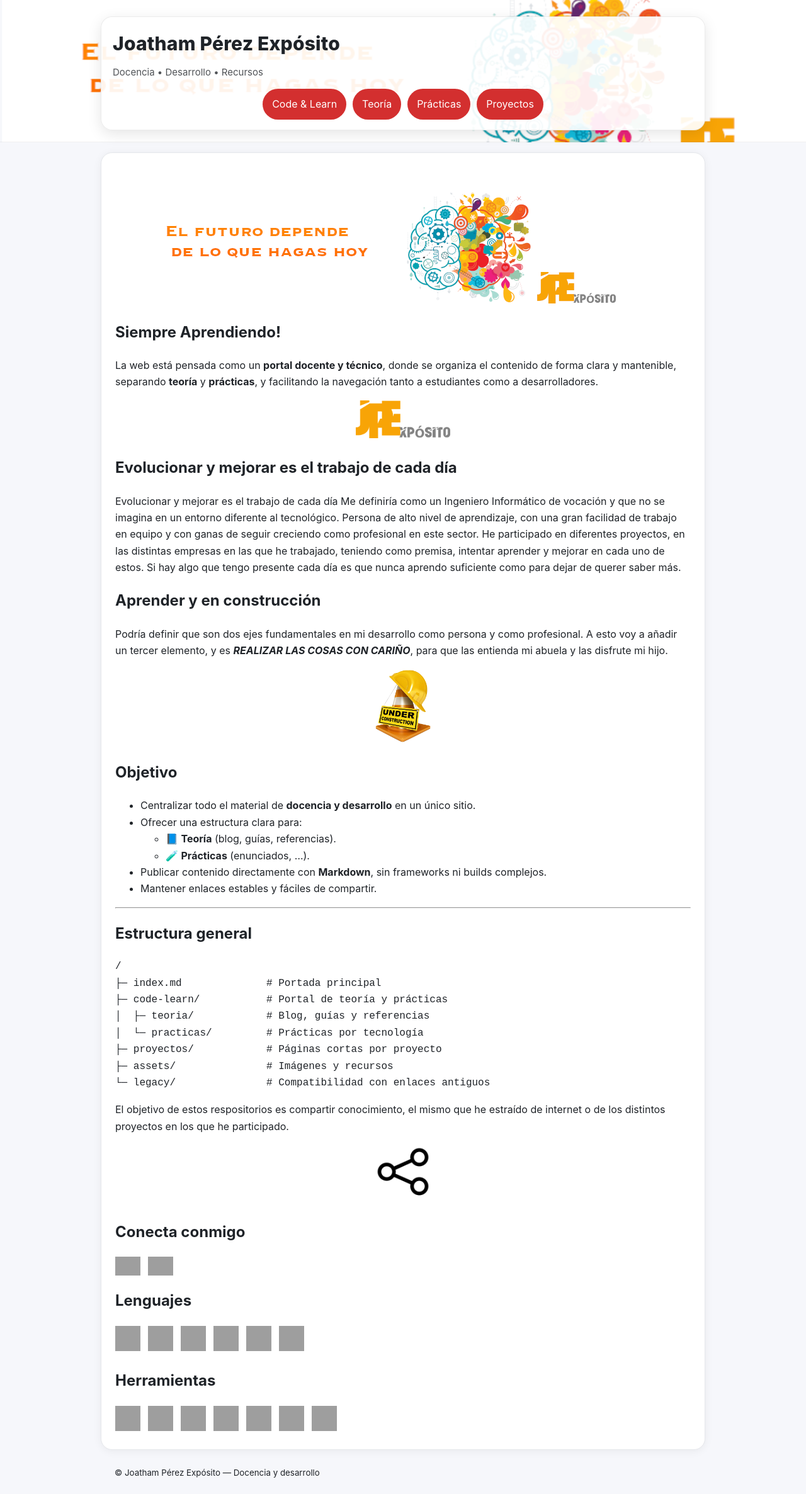
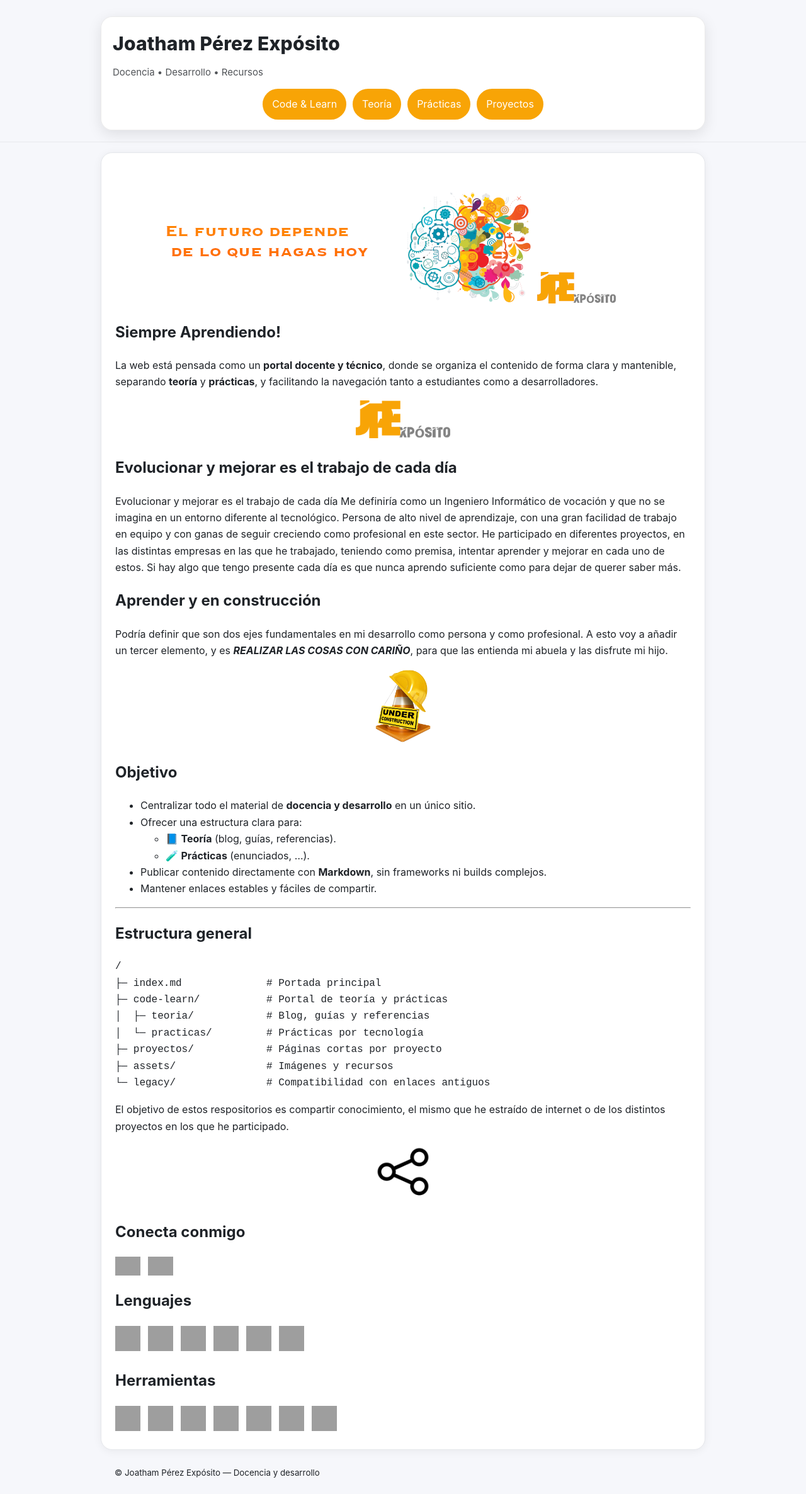
Before and after one commit to jpexposito/jpexposito.github.io, a Jekyll site: the page built from index.md, in a window 1280 px wide. Shown: the whole page at 63% size. Built offline with Jekyll 4.4.1, drawn with Linux system fonts in a browser that asks for light colours; grey boxes are pictures that could not be loaded.

Commit message:
Se corrigen los estilos

```diff
--- a/assets/css/site.css
+++ b/assets/css/site.css
@@ -30,7 +30,7 @@ body{
 /* HERO: usa la imagen como fondo */
 .hero{
   padding: 26px 18px 18px;
-  background: url("../images/fondo-github.png") center/cover no-repeat;
+  /*background: url("../images/fondo-github.png") center/cover no-repeat;*/
   border-bottom: 1px solid rgba(0,0,0,.06);
 }
 
@@ -71,20 +71,21 @@ body{
 
 /* Botones con colores “de la imagen” */
 .nav__link{
-  text-decoration:none;
+  text-decoration: none;
   color: #fff;
   padding: 10px 14px;
   border-radius: 999px;
   border: 1px solid transparent;
-  background: var(--brand-1);
+  background: #f8a406; /* color principal */
   transition: transform .12s ease, background .12s ease, box-shadow .12s ease;
 }
 
 .nav__link:hover{
   transform: translateY(-1px);
-  background: var(--brand-2);
+  background: #e09000; /* hover similar (más oscuro) */
   box-shadow: 0 8px 18px rgba(0,0,0,.12);
 }
+
 
 /* Contenido en tarjeta */
 main.container{
```
